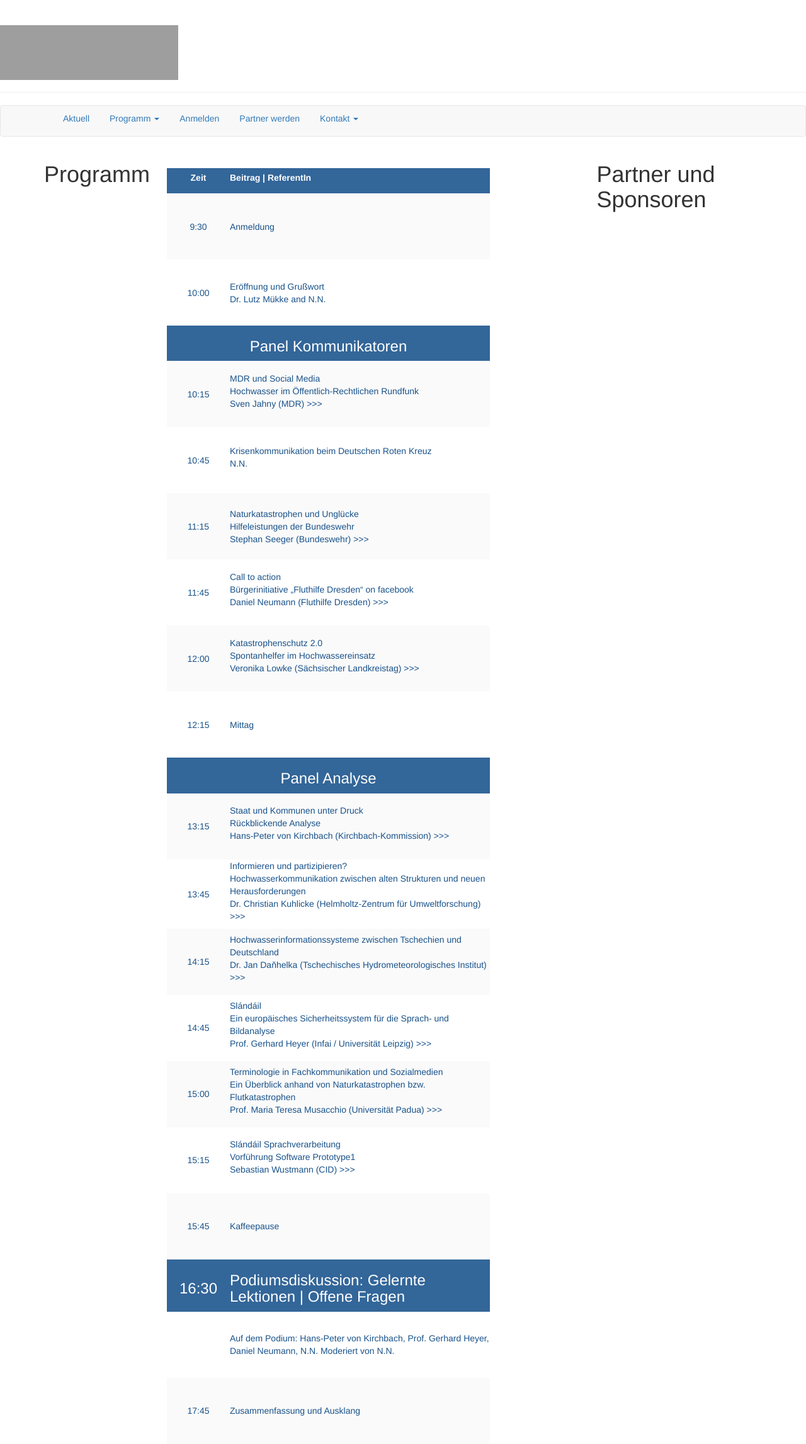
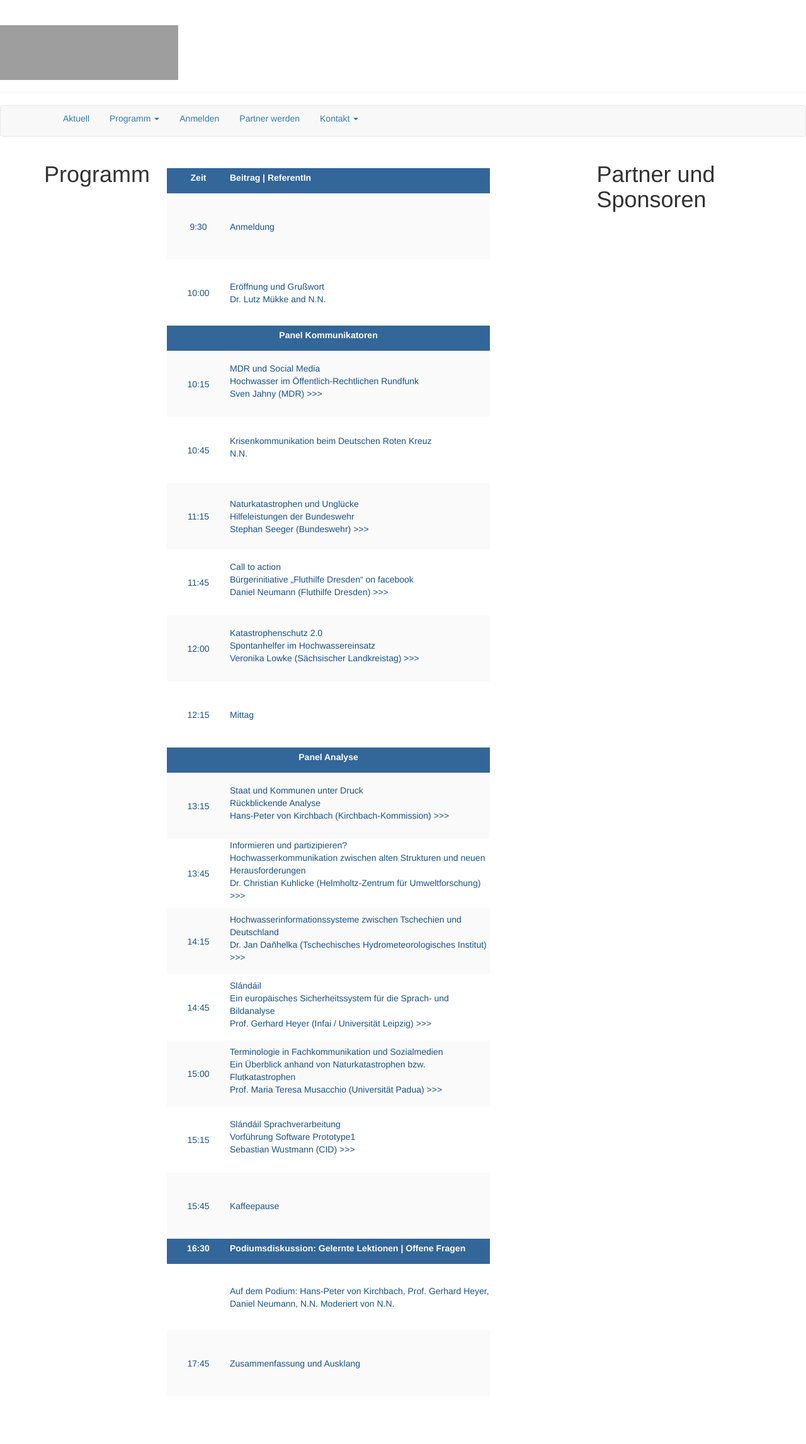
Before and after one commit to susedev/test, a Jekyll site: the page built from programm-uebersicht.html, in a window 1280 px wide. Shown: the whole page at 63% size. Built offline with Jekyll 4.4.1, drawn with Linux system fonts in a browser that asks for light colours; nearby versions of some CDN libraries; after the commit the page ends 2217 px from its top, so only the background shows below that; grey boxes are pictures that could not be loaded.

Commit message:
Edit from JekyllCMS

```diff
--- a/programm-uebersicht.html
+++ b/programm-uebersicht.html
@@ -26,7 +26,7 @@ title: Programm
 		</tr>
 		<tr>
 			<th colspan="2" style="background-color: rgb(51, 102, 153); border-color: rgb(255, 255, 255); text-align: center; vertical-align: middle; height: 40px; width: 100px;">
-			<h3><span style="color:#FFFFFF;">Panel Kommunikatoren</span></h3>
+			<p><span style="color:#FFFFFF;">Panel Kommunikatoren</span></p>
 			</th>
 		</tr>
 		<tr>
@@ -72,7 +72,7 @@ title: Programm
 		</tr>
 		<tr>
 			<th colspan="2" style="background-color: rgb(51, 102, 153); border-color: rgb(255, 255, 255); text-align: center; vertical-align: middle; height: 40px; width: 100px;">
-			<h3><span style="color:#FFFFFF;">Panel Analyse</span></h3>
+			<p><span style="color:#FFFFFF;">Panel Analyse</span></p>
 			</th>
 		</tr>
 		<tr>
@@ -128,10 +128,10 @@ title: Programm
 		</tr>
 		<tr>
 			<th style="background-color: rgb(51, 102, 153); border-color: rgb(255, 255, 255); text-align: center; vertical-align: middle; height: 40px; width: 100px;">
-			<h3><span style="color:#FFFFFF;">16:30</span></h3>
+			<p><span style="color:#FFFFFF;">16:30</span></p>
 			</th>
 			<th style="background-color: rgb(51, 102, 153); border-color: rgb(255, 255, 255); text-align: left; vertical-align: middle; height: 40px;">
-			<h3><span style="color:#FFFFFF;">Podiumsdiskussion: Gelernte Lektionen | Offene Fragen</span></h3>
+			<p><span style="color:#FFFFFF;">Podiumsdiskussion: Gelernte Lektionen | Offene Fragen</span></p>
 			</th>
 		</tr>
 		<tr>
```
